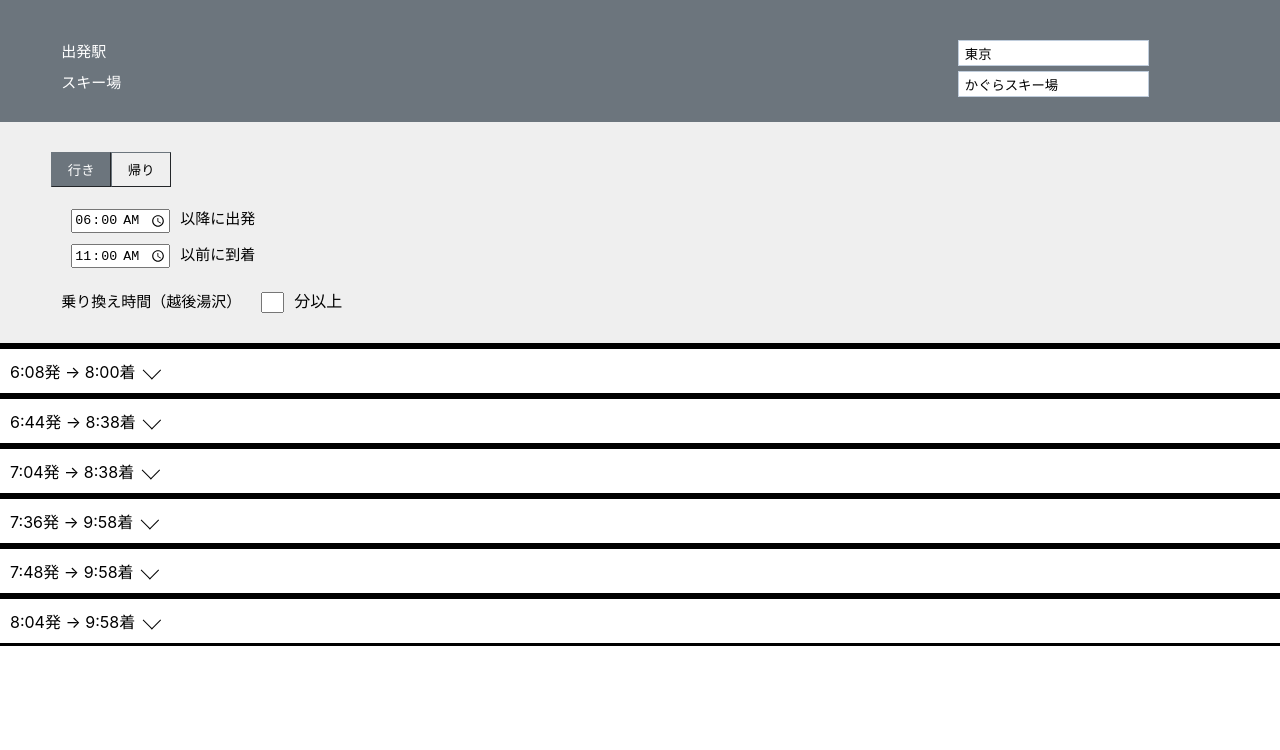
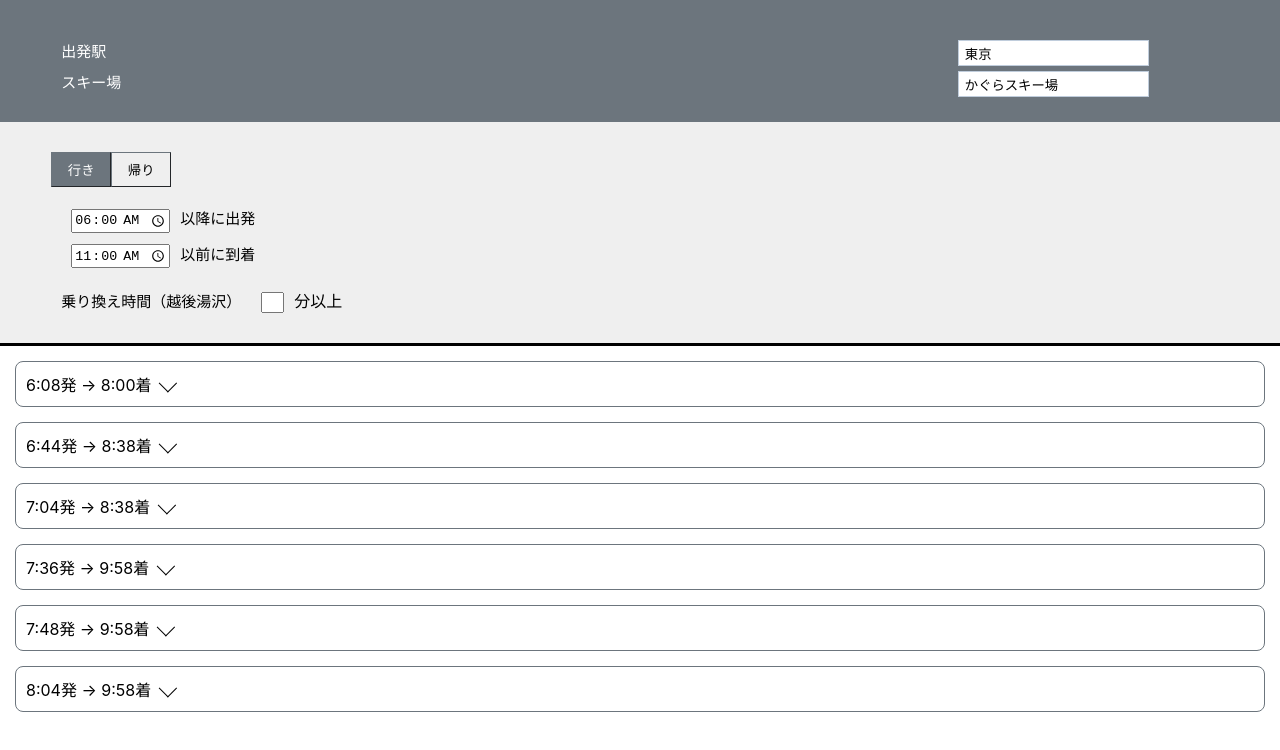
Before and after one commit to knogu/way2ski, a React (Create React App) app: page / in a window 1280 px wide. Shown: the top 750 px of the page. Built offline with nearby package versions, Linux system fonts and the light colour scheme; the HTML template or start-up script is replaced by a standard one.

Commit message:
Make candidates and legs look cooler

```diff
--- a/src/App.css
+++ b/src/App.css
@@ -39,13 +39,14 @@
 }
 
 .leg {
-  border-bottom: 1px solid #6C757D;
+  border-top: 1px solid #6C757D;
   padding: 5px 10px;
 }
 
 .trip-candidate {
-  border-top: 3px solid black;
-  border-bottom: 3px solid black;
+  border: 1px solid #6C757D;
+  margin: 15px;
+  border-radius: 8px;
 }
 
 p {
```
